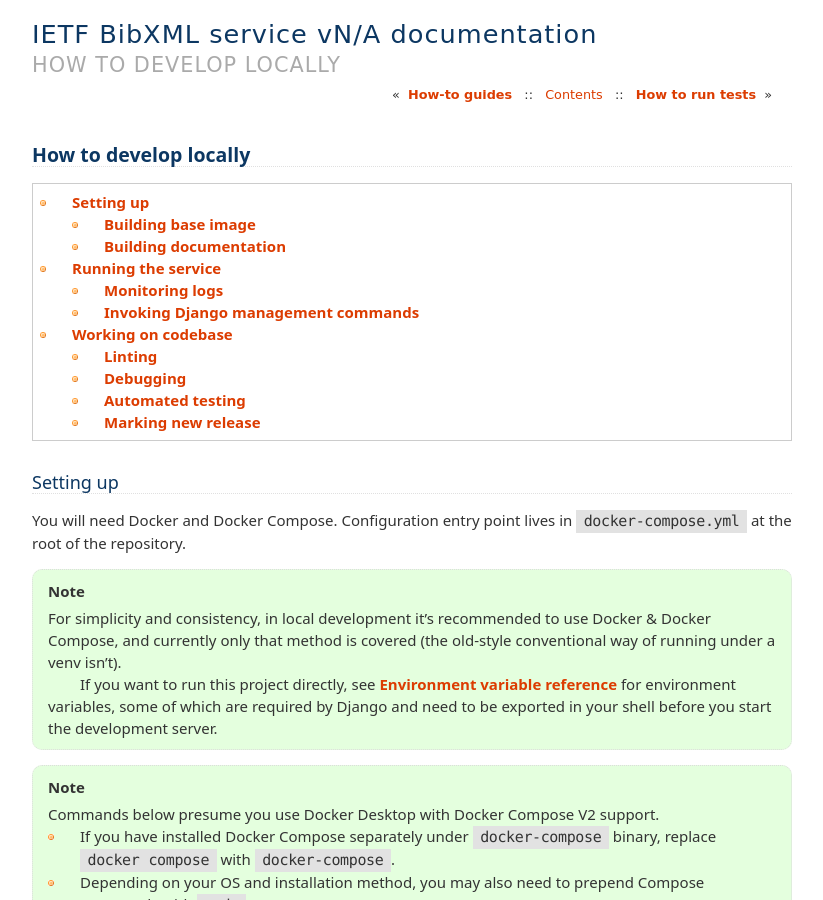
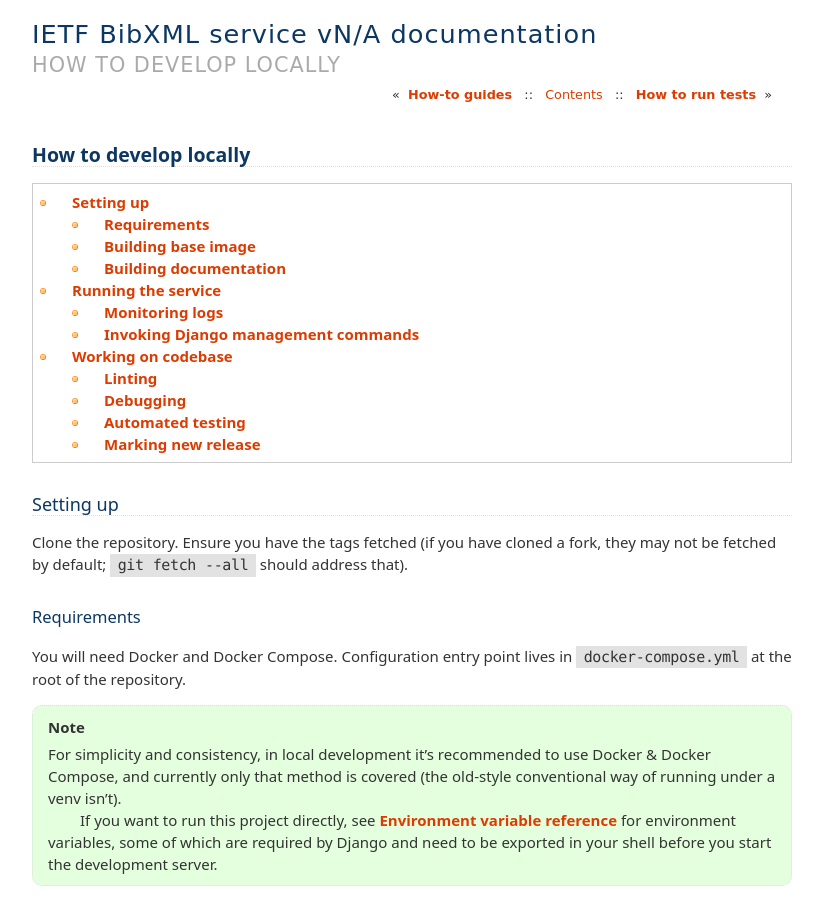
Before and after one commit to ietf-tools/bibxml-service, a Sphinx documentation site: the page built from docs/howto/develop-locally.rst, in a window 1280 px wide and 900 px high. Shown: the whole window, without its empty margins (228-1051 px from the left). Built offline with Sphinx 7.4.7, drawn with Linux system fonts in a browser that asks for light colours; pages that are not in the unit, such as notebooks, are missing from menus.

Commit message:
docs(howto/develop-locally): add repo clone stage

```diff
--- a/docs/howto/develop-locally.rst
+++ b/docs/howto/develop-locally.rst
@@ -7,6 +7,13 @@ How to develop locally
 
 Setting up
 ==========
+
+Clone the repository. Ensure you have the tags fetched
+(if you have cloned a fork, they may not be fetched by default;
+``git fetch --all`` should address that).
+
+Requirements
+------------
 
 You will need Docker and Docker Compose.
 Configuration entry point lives in ``docker-compose.yml``
```
